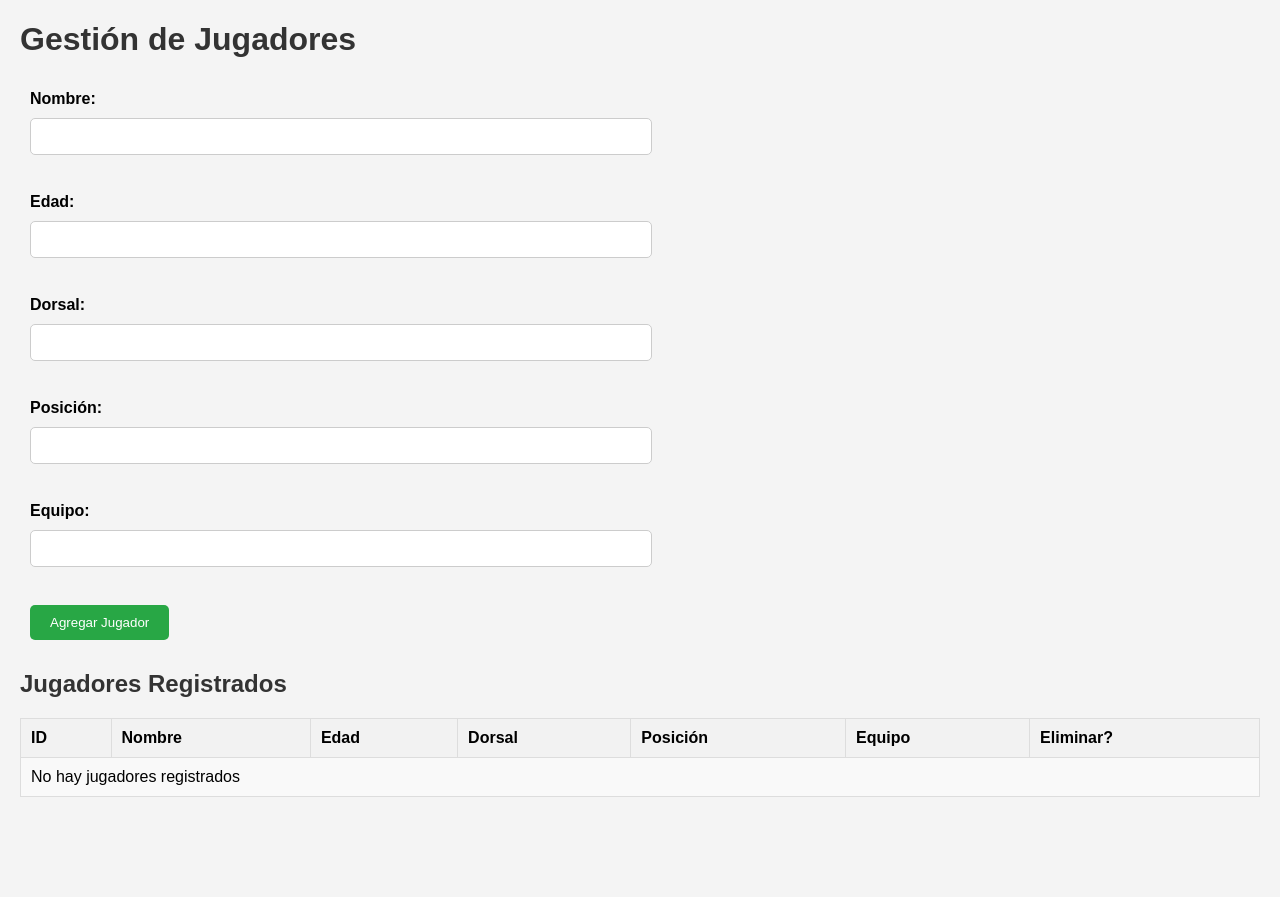
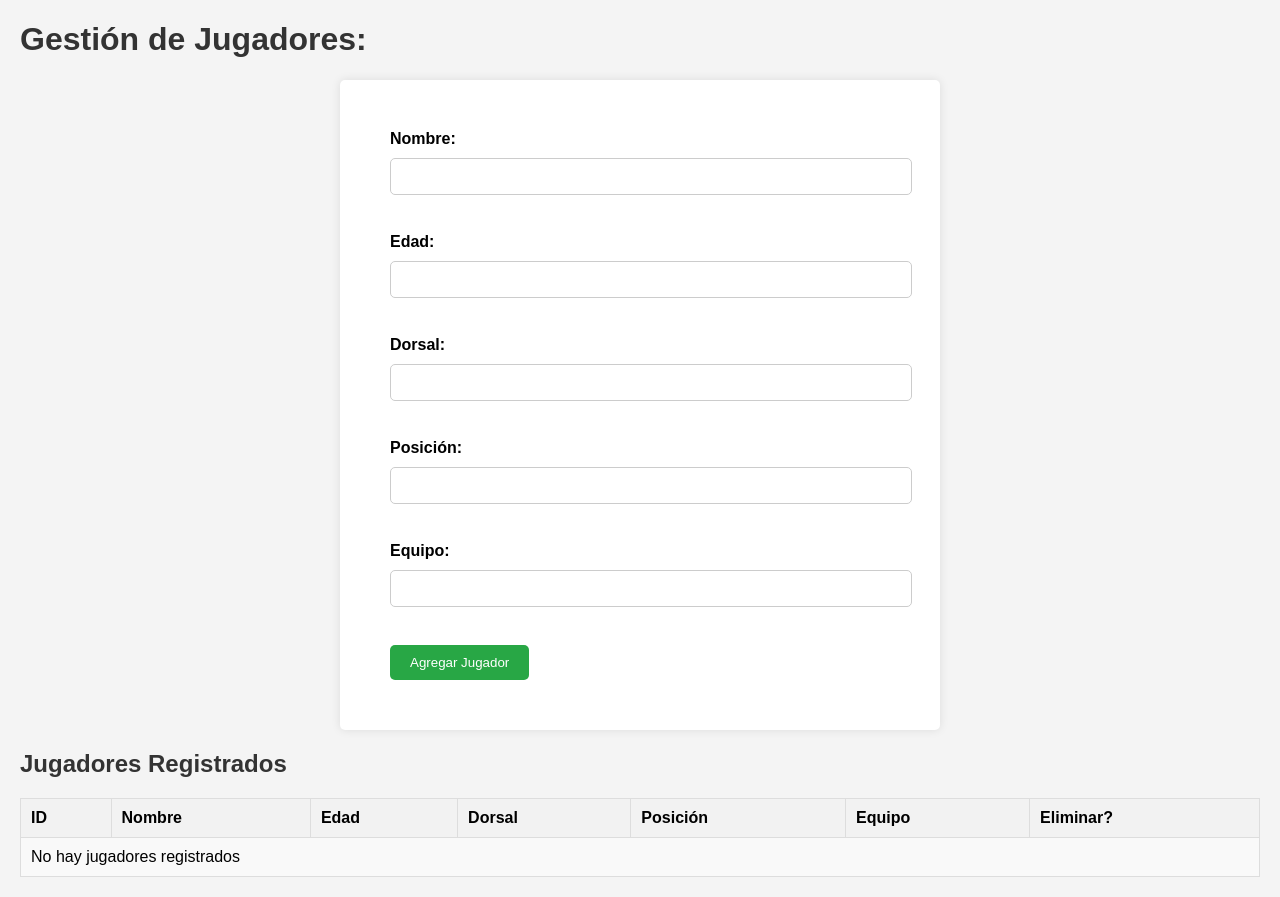
Before and after one commit to JonatanBadillo/Website-Development, a PHP site: page / in a window 1280 px wide. Before the commit the page ends 797 px from the top, so only its background shows below. Run offline with PHP 8.4, Linux system fonts and the light colour scheme; data that the repository does not hold is empty.

Commit message:
feat: Mejorar estilo del formulario de gestión de jugadores en index.php

```diff
--- a/Servidor Web PHP/index.php
+++ b/Servidor Web PHP/index.php
@@ -86,17 +86,20 @@ $result = $connection->query($sql);
         }
 
         /* estilos del formulario */
-        form {
+        .formulario {
+            background-color: #fff;
+            padding: 50px;
+            border-radius: 5px;
+            box-shadow: 0 0 10px rgba(0, 0, 0, 0.1);
+            max-width: 500px;
+            margin:auto;
 
-            padding: 10px;
-            border-radius: 5px;
+        }
 
-            max-width: 600px;
-            margin-bottom: 20px;
-        }
 
         label {
             font-weight: bold;
+            padding: auto;
         }
 
         input[type="text"],
@@ -166,10 +169,10 @@ $result = $connection->query($sql);
 </head>
 
 <body>
-    <h1>Gestión de Jugadores</h1>
+    <h1 >Gestión de Jugadores:</h1>
 
     <!-- formulario para agregar jugadores -->
-    <form method="post" action="">
+    <form method="post" action="" class="formulario">
         <label for="nombre">Nombre:</label><br>
         <input type="text" id="nombre" name="nombre" required><br><br>
 
```
